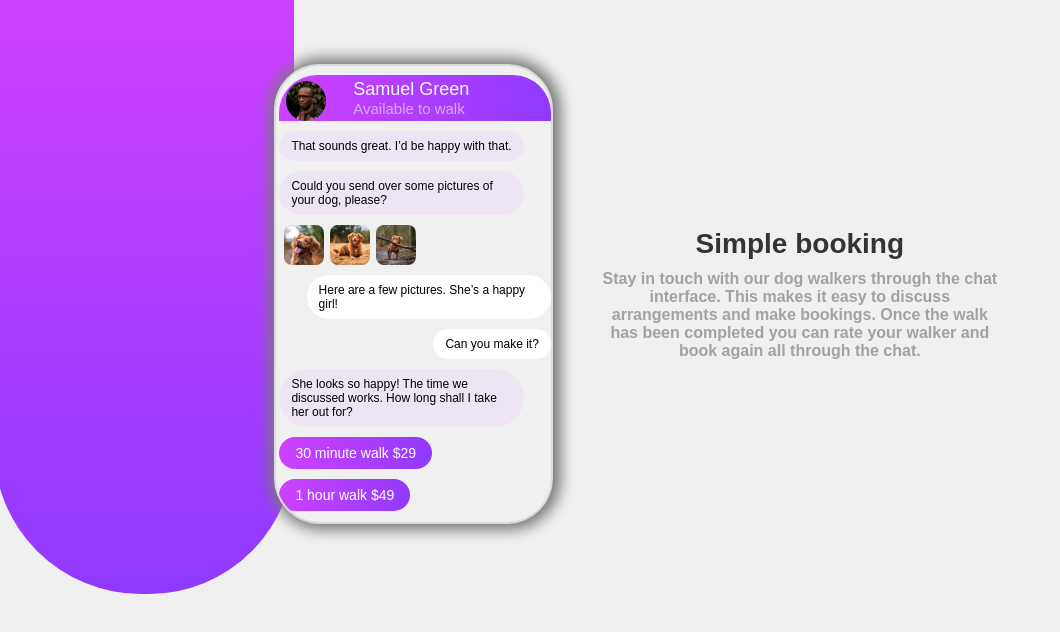
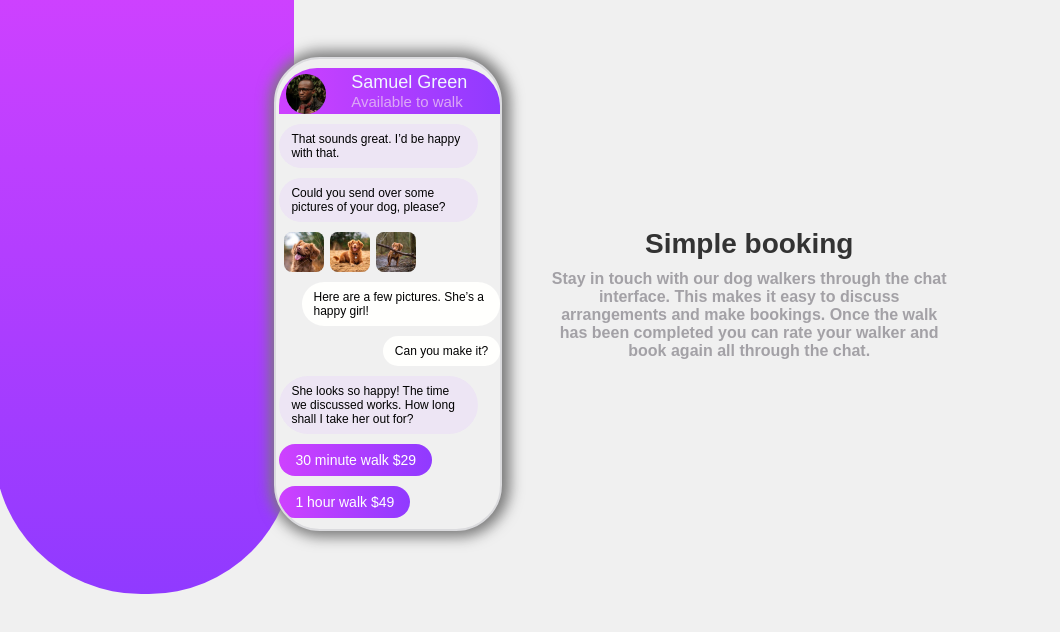
Before and after one commit to osama2111/Doggy_chat_app, a plain HTML site: page index.html in a window 1280 px wide. Shown: the whole page, without its empty margins (0-1060 px from the left). Drawn offline with Linux system fonts and the light colour scheme.

Commit message:
chat.css

```diff
--- a/chat.css
+++ b/chat.css
@@ -29,7 +29,7 @@ body {
 
 .mobile {
     padding: 9px 0px 11px 3px;
-    width: 22%;
+    width: 18%;
     border-radius: 46px;
     display: flex;
     flex-direction: column;
```
